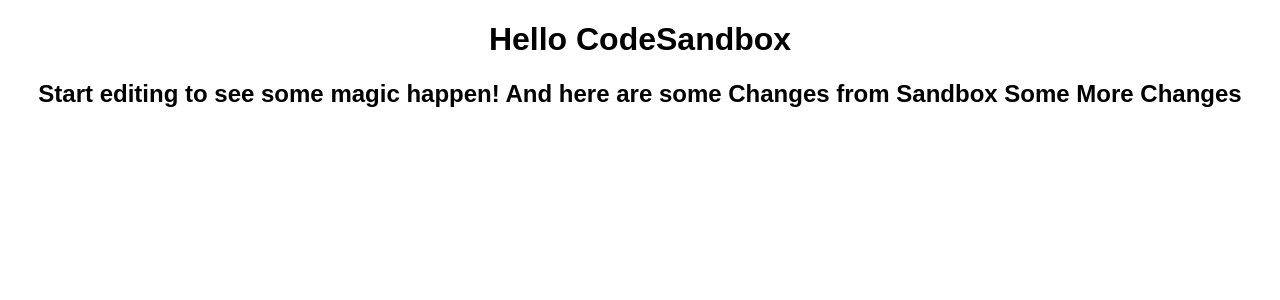
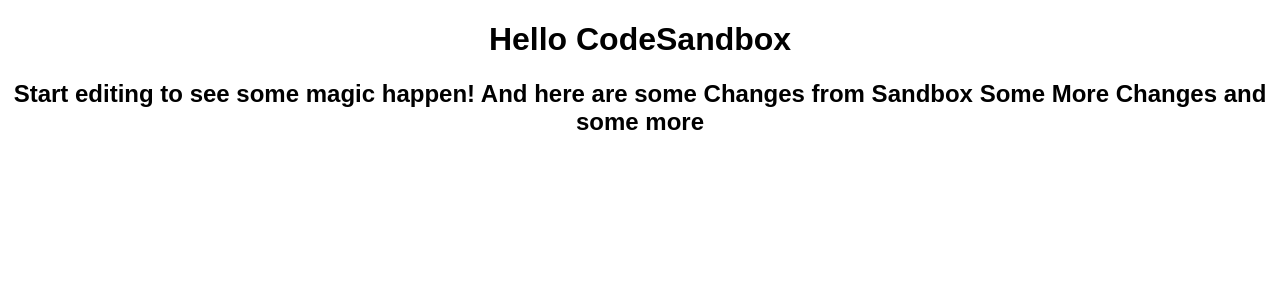
Before and after one commit to jbello88/GitHubTest, a React (Create React App) app: page / in a window 1280 px wide. Shown: the top 300 px of the page. Built offline with nearby package versions, Linux system fonts and the light colour scheme.

Commit message:
And some more
This was after import from Github

```diff
--- a/src/App.js
+++ b/src/App.js
@@ -7,7 +7,7 @@
       <h1>Hello CodeSandbox</h1>
       <h2>
         Start editing to see some magic happen! And here are some Changes from
-        Sandbox Some More Changes
+        Sandbox Some More Changes and some more
       </h2>
     </div>
   );
```
